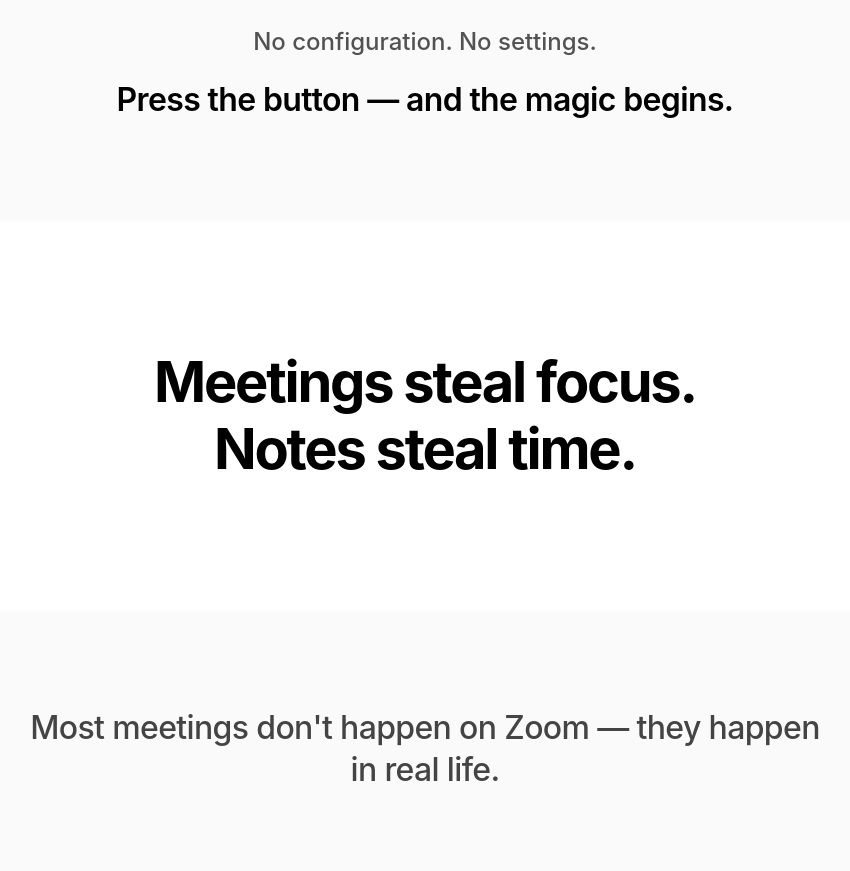
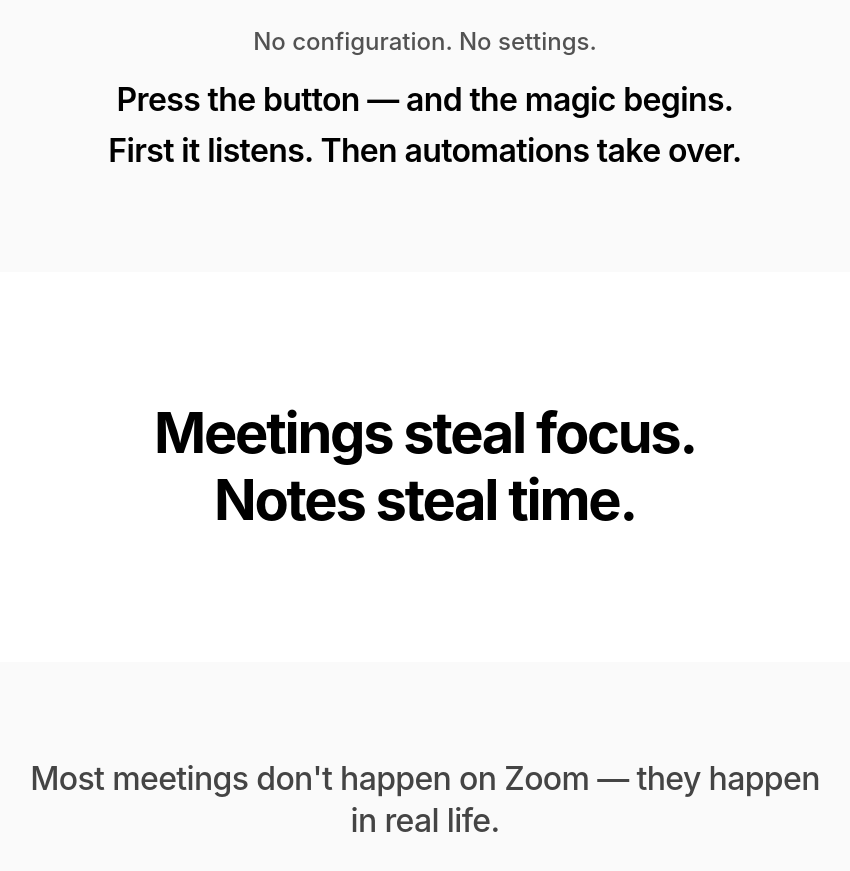
Before and after one commit to humanaise-it/one-button-web, a React (Vite) app: page / in a window 1280 px wide. Shown: the part 960-1831 px from the top of the page, without its empty margins (215-1065 px from the left). Built offline with nearby package versions, Linux system fonts and the light colour scheme; no server answers; the HTML template or start-up script is replaced by a standard one.

Commit message:
Updated MagicMessage.jsx

```diff
--- a/src/components/MagicMessage.jsx
+++ b/src/components/MagicMessage.jsx
@@ -6,6 +6,7 @@ function MagicMessage() {
       <div className="section-container">
         <p className="magic-text fade-in">No configuration. No settings.</p>
         <p className="magic-text-emphasis fade-in delay-1">Press the button — and the magic begins.</p>
+        <p className="magic-text-emphasis fade-in delay-1">First it listens. Then automations take over.</p>
       </div>
     </section>
   );
```
